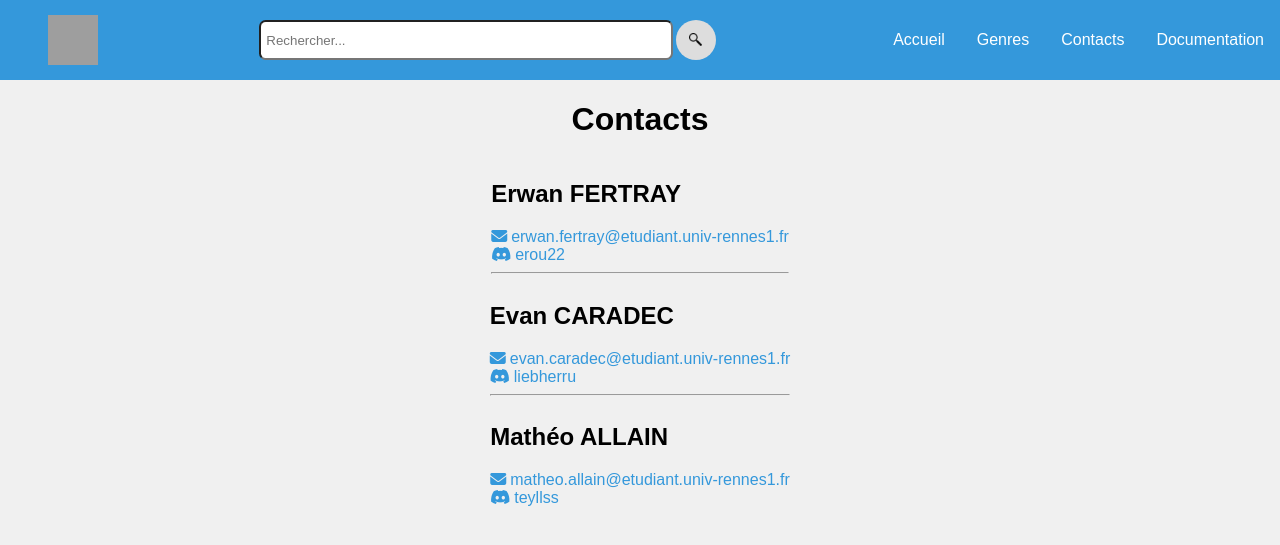
After one commit to Erou22/SAE_5_Flamberge, a PHP site: page /contacts.html in a window 1280 px wide. The commit adds this page. Shown: the top 545 px of the page. Run offline with PHP 8.4, Linux system fonts and the light colour scheme; grey boxes are pictures that could not be loaded.

Commit message:
contacts

```diff
--- /dev/null
+++ b/Partie_5/contacts.html
@@ -0,0 +1,73 @@
+<!DOCTYPE html>
+<html>
+
+<head>
+    <meta charset="utf-8">
+    <title>Documentation</title>
+    <link rel="stylesheet" type="text/css" href="style.css">
+</head>
+
+<body>
+    <header>
+        <div id="logo"></div>
+        <div id="search-bar">
+            <!-- Ajoutez ici votre code pour la barre de recherche -->
+            <input type="text" placeholder="Rechercher...">
+            <button type="submit" id="search-button"></button>
+        </div>
+        <nav>
+            <a href="#">
+                <div>Accueil</div>
+            </a>
+            <a href="#">
+                <div>Genres</div>
+            </a>
+            <a href="#">
+                <div>Contacts</div>
+            </a>
+            <a href="#">
+                <div>Documentation</div>
+            </a>
+        </nav>
+    </header>
+
+    <main>
+        <link rel="stylesheet" href="https://cdnjs.cloudflare.com/ajax/libs/font-awesome/6.5.1/css/all.min.css" integrity="sha512-DTOQO9RWCH3ppGqcWaEA1BIZOC6xxalwEsw9c2QQeAIftl+Vegovlnee1c9QX4TctnWMn13TZye+giMm8e2LwA==" crossorigin="anonymous" referrerpolicy="no-referrer" />
+        <link rel="stylesheet" href="https://cdnjs.cloudflare.com/ajax/libs/font-awesome/6.5.1/css/brands.min.css" integrity="sha512-8RxmFOVaKQe/xtg6lbscU9DU0IRhURWEuiI0tXevv+lXbAHfkpamD4VKFQRto9WgfOJDwOZ74c/s9Yesv3VvIQ==" crossorigin="anonymous" referrerpolicy="no-referrer" />
+        <!-- Importation des icônes -->
+
+        <h1>Contacts</h1>
+
+        <article>
+            <h2>Erwan FERTRAY</h2>
+            <a href="mailto:erwan.fertray@etudiant.univ-rennes1.fr"><i class="fa fa-envelope"></i>erwan.fertray@etudiant.univ-rennes1.fr</a>
+            <br>
+            <a href="https://discord.com/users/429370662612631552" target="_blank" rel="noopener noreferrer"><i class="fa-brands fa-discord"></i>erou22</a>
+            <hr>
+        </article>
+
+        <article>
+            <h2>Evan CARADEC</h2>
+            <a href="mailto:evan.caradec@etudiant.univ-rennes1.fr"><i class="fa fa-envelope"></i>evan.caradec@etudiant.univ-rennes1.fr</a>
+            <br>
+            <a href="https://discord.com/users/299951419417427978" target="_blank" rel="noopener noreferrer"><i class="fa-brands fa-discord"></i>liebherru</a>
+            <hr>
+        </article>
+
+        <article>
+            <h2>Mathéo ALLAIN</h2>
+            <a href="mailto:matheo.allain@etudiant.univ-rennes1.fr"><i class="fa fa-envelope"></i>matheo.allain@etudiant.univ-rennes1.fr</a>
+            <br>
+            <a href="https://discord.com/users/213310416103800832" target="_blank" rel="noopener noreferrer"><i class="fa-brands fa-discord"></i>teyllss            </a>
+        </article>
+
+        <article style="display: none;">
+            <hr>
+            <h2>Valérian GALLE</h2>
+            <p>Il n'est plus là, donc à la place il y a <a href="https://youtu.be/EZEfN5z8Mlg">ça</a>.</p>
+        </article>
+    </main>
+
+</body>
+
+</html>
--- a/Partie_5/documentation.html
+++ b/Partie_5/documentation.html
@@ -34,7 +34,7 @@
     <main>
         <h1>Documentation</h1>
 
-        <link rel="stylesheet" href="https://cdnjs.cloudflare.com/ajax/libs/font-awesome/5.15.4/css/all.min.css">
+        <link rel="stylesheet" href="https://cdnjs.cloudflare.com/ajax/libs/font-awesome/6.5.1/css/all.min.css" integrity="sha512-DTOQO9RWCH3ppGqcWaEA1BIZOC6xxalwEsw9c2QQeAIftl+Vegovlnee1c9QX4TctnWMn13TZye+giMm8e2LwA==" crossorigin="anonymous" referrerpolicy="no-referrer" />
         <!-- Importation des icônes -->
 
         <section id="docu-bdd" class="clickable-section">
--- a/Partie_5/style.css
+++ b/Partie_5/style.css
@@ -146,3 +146,20 @@ main {
     flex-direction: column;
     align-items: center;
 }
+
+/* ----------------------- */
+/* Contacts                */
+/* ----------------------- */
+
+i{
+    margin-right: 0.25em;
+}
+
+article a{
+    text-decoration: none;
+    color: #3498db;
+}
+
+article a:hover{
+    text-decoration: underline;
+}
```
